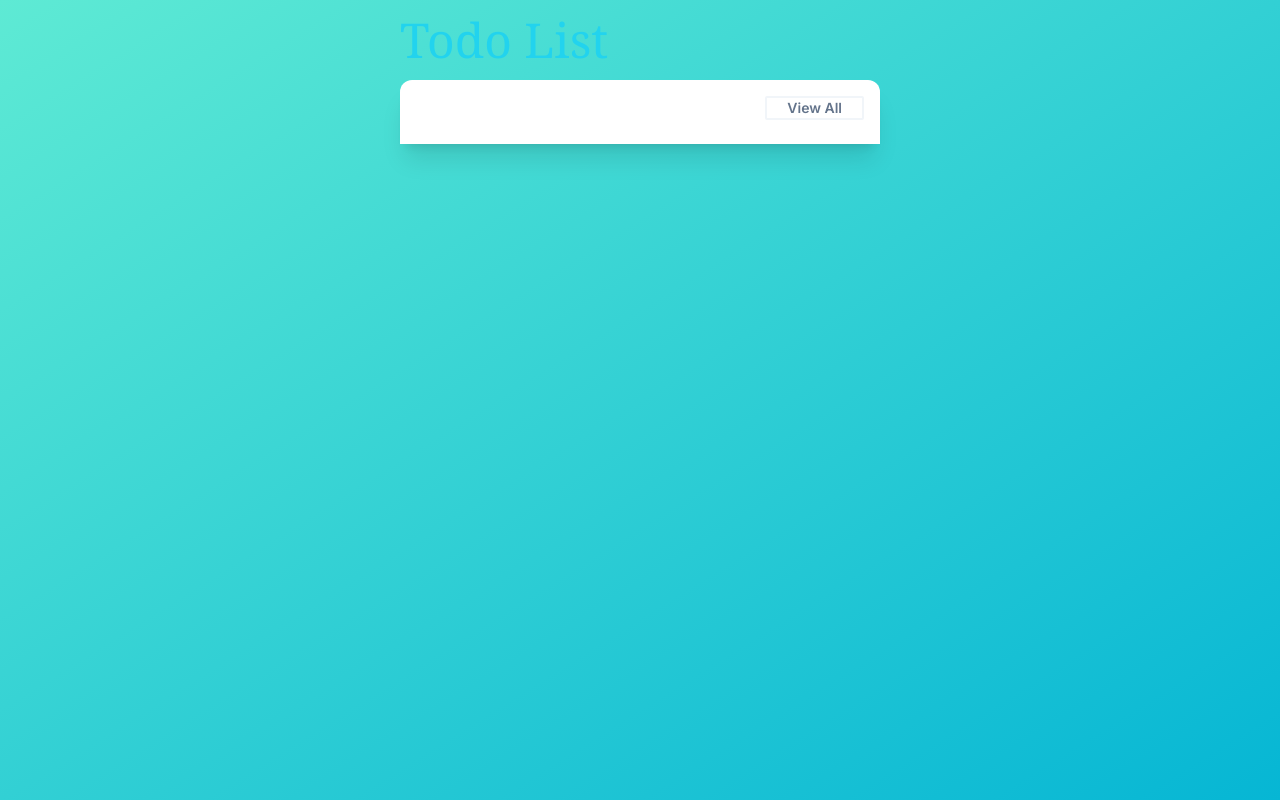
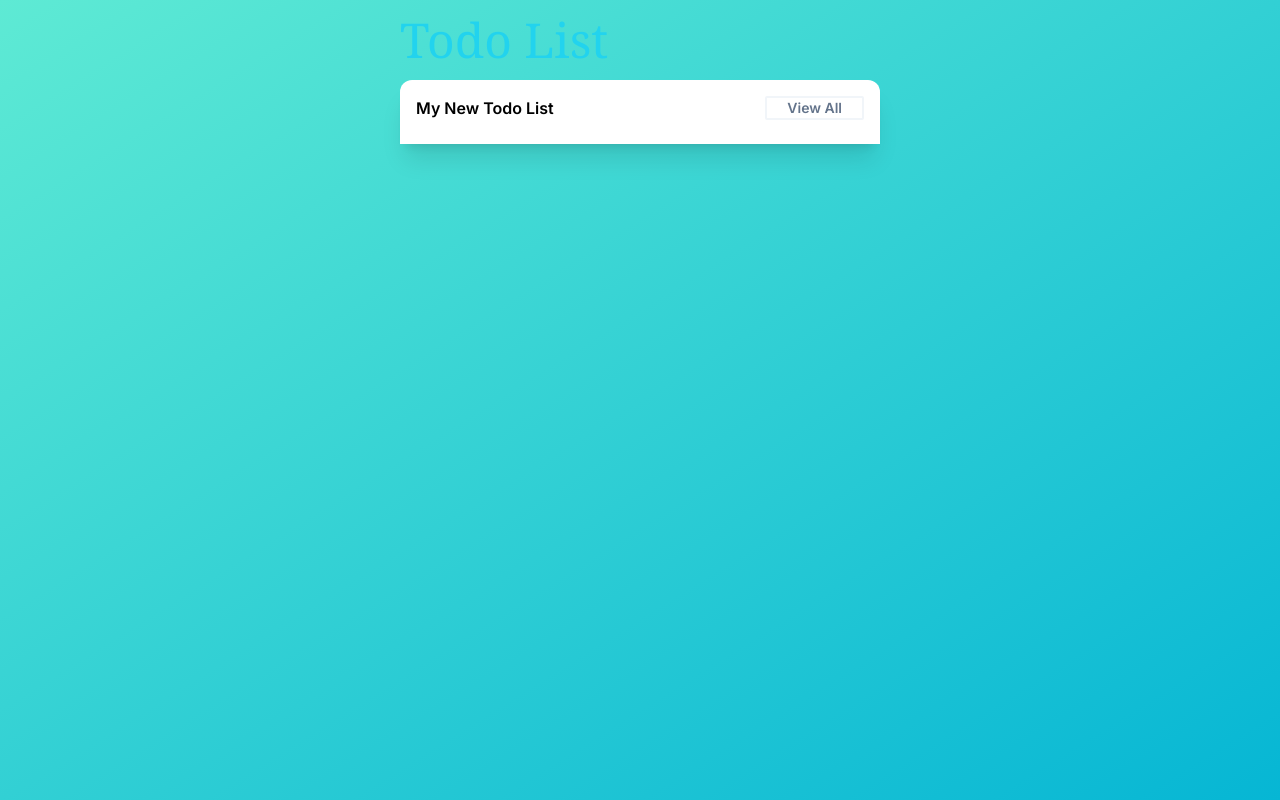
Before and after one commit to tryandbry/todo-list-ui, a Next.js app: page / in a window 1280 px wide. Built offline with nearby package versions, Linux system fonts and the light colour scheme; no server answers.

Commit message:
listheader loading list

```diff
--- a/app/lists/ListHeader.tsx
+++ b/app/_components/lists/ListHeader.tsx
@@ -1,8 +1,16 @@
+'use client'
+
+import { useList } from "./hooks/useList"
+import { List } from "@/app/_shared/types"
+
 export default function ListHeader() {
+    const list: List = useList()
+
     return (
         <div className="rounded-t-xl flex flex-col self-center bg-white shadow-xl pt-4 px-4 mx-4 w-[300px] md:w-[480px]" >
             <div className="flex flex-row mb-6">
                 <input type="text" name="" id=""
+                    value={list.name}
                     className="text-l text-black font-semibold mr-2 outline-none w-full grow"
                 ></input>
                 <button className="rounded-sm shrink-0 text-sm py-0 5 px-5 border-2 border-slate-100 text-slate-500 font-semibold hover:bg-slate-50 hover-slate-200">
--- /dev/null
+++ b/app/_components/lists/actions/getList.ts
@@ -0,0 +1,8 @@
+import { List } from "@/app/_shared/types"
+
+export default async function getList(): Promise<List> {
+    // hard code is single list for now
+    let listId = '1a471262-5523-4410-ae6c-960bfe0772f6';
+    return fetch(`${process.env.NEXT_PUBLIC_API_HOST}/lists/${listId}`, {cache: "no-store"})
+        .then((response) => response.json())
+}
--- /dev/null
+++ b/app/_components/lists/hooks/useList.ts
@@ -0,0 +1,17 @@
+'use client'
+
+import { List } from "@/app/_shared/types"
+import { useQuery } from "@tanstack/react-query"
+
+import { queryKeys } from "@/react-query/constants"
+import getList from "@/app/_components/lists/actions/getList"
+
+export function useList() {
+    const fallback: List = { listId: "placeholder", name: "My New Todo List" }
+    const { data = fallback } = useQuery({
+        queryKey: [queryKeys.list],
+        queryFn: getList,
+    })
+
+    return data
+}
--- /dev/null
+++ b/app/_shared/types.ts
@@ -0,0 +1,15 @@
+export type List = {
+    listId: string;
+    name: string;
+    createdAt?: number;
+    updatedAt?: number;
+};
+
+export type Item = {
+    itemId: string;
+    name: string;
+    completed: boolean;
+    list?: List;
+    createdAt?: number;
+    updatedAt?: number;
+};
--- a/app/layout.tsx
+++ b/app/layout.tsx
@@ -1,6 +1,7 @@
 import type { Metadata } from "next";
 import { Inter } from "next/font/google";
-import "./globals.css";
+import "@/app/globals.css";
+import Providers from "@/app/providers"
 
 const inter = Inter({ subsets: ["latin"] });
 
@@ -17,6 +18,7 @@ export default function RootLayout({
   return (
     <html lang="en">
       <body className={inter.className}>
+        <Providers>
           <div className="h-screen flex justify-center bg-gradient-to-br from-teal-300 to-cyan-500">
             <div className="flex flex-col">
               {/* title */}
@@ -25,6 +27,7 @@ export default function RootLayout({
               {children}
             </div>
           </div>
+        </Providers>
       </body>
     </html>
   );
--- a/app/page.tsx
+++ b/app/page.tsx
@@ -1,17 +1,14 @@
-'use client'
-
-import { QueryClientProvider } from "@tanstack/react-query"
 import { ReactQueryDevtools } from "@tanstack/react-query-devtools"
 
-import { queryClient } from "@/react-query/queryClient"
-import ListHeader from "@/app/lists/ListHeader"
+import ListHeader from "@/app/_components/lists/ListHeader"
 
 export default function App() {
   return (
-    <QueryClientProvider client={queryClient}>
+    <>
       <ListHeader />
       {/* <Items /> */}
       {/* <Footer /> */}
-    </QueryClientProvider>
+      <ReactQueryDevtools />
+    </>
   );
 }
--- /dev/null
+++ b/app/providers.tsx
@@ -0,0 +1,45 @@
+'use client'
+
+import {
+    isServer,
+    QueryClient,
+    QueryClientProvider,
+} from "@tanstack/react-query"
+
+function makeQueryClient() {
+    return new QueryClient()
+    // return new QueryClient({
+    //     defaultOptions: {
+    //         queries: {
+    //             // With SSR, we usually want to set some default staleTime
+    //             // above 0 to avoid refetching immediately on the client
+    //             staleTime: 60 * 1000,
+    //         }
+    //     }
+    // })
+}
+
+let browserQueryClient: QueryClient | undefined = undefined;
+
+function getQueryClient() {
+    if (isServer) {
+        return makeQueryClient()
+    } else {
+        if (!browserQueryClient) browserQueryClient = makeQueryClient()
+            return browserQueryClient
+    }
+}
+
+export default function Providers({
+  children,
+}: Readonly<{
+  children: React.ReactNode;
+}>) {
+    const queryClient = getQueryClient()
+
+    return (
+        <QueryClientProvider client={queryClient}>
+            {children}
+        </QueryClientProvider>
+    )
+}
--- /dev/null
+++ b/react-query/constants.ts
@@ -0,0 +1,3 @@
+export const queryKeys = {
+    list: "list",
+}
```
Also changed, not shown: 1 other file (tests, documents, lock files or other folders). Lines whose indentation alone changed are shown as unchanged.
